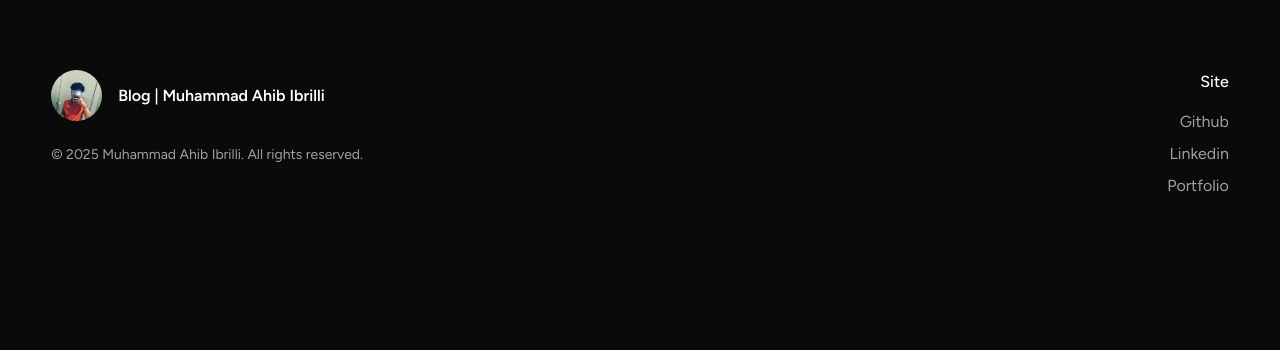
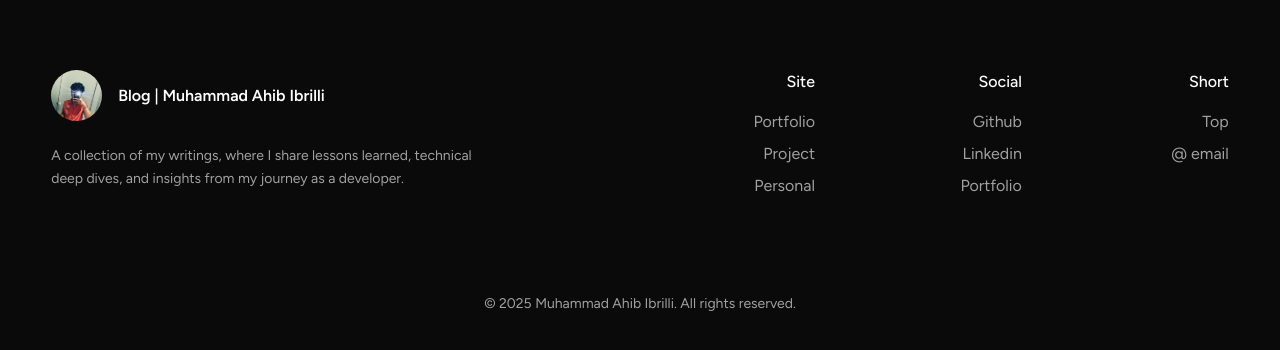
Before and after one commit to brilliahib/blog-brilliahib, a Next.js app: page / in a window 1280 px wide. Shown: the part 1372-1722 px from the top of the page. Before the commit the page ends 1610 px from the top, so only its background shows below. Built offline with nearby package versions, Linux system fonts and the light colour scheme; no server answers.

Commit message:
feat: footer update functionality

```diff
--- a/src/components/molecules/footer/FooterContent.tsx
+++ b/src/components/molecules/footer/FooterContent.tsx
@@ -1,11 +1,17 @@
+"use client";
+
 import Image from "next/image";
 import Link from "next/link";
 
 export default function FooterContent() {
+  const handleScrollTop = () => {
+    window.scrollTo({ top: 0, behavior: "smooth" });
+  };
+
   return (
     <footer className="bg-background mt-20 text-muted-foreground py-10">
-      <div className="flex md:flex-row flex-col md:justify-between pad-x md:gap-0 gap-10">
-        <div className="flex flex-col items-between gap-6">
+      <div className="grid md:grid-cols-2 grid-cols-1 pad-x md:gap-0 gap-10">
+        <div className="flex flex-col gap-6 text-center md:text-left items-center md:items-start">
           <Link href={"/"} className="flex items-center md:gap-4 gap-3">
             <Image
               src={"/images/brilly.jpg"}
@@ -18,12 +24,41 @@ export default function FooterContent() {
               Blog | Muhammad Ahib Ibrilli
             </h1>
           </Link>
-          <span className="text-sm">
-            © 2025 Muhammad Ahib Ibrilli. All rights reserved.
-          </span>
+          <p className="text-sm leading-relaxed max-w-md md:flex hidden">
+            A collection of my writings, where I share lessons learned,
+            technical deep dives, and insights from my journey as a developer.
+          </p>
         </div>
-        <div className="space-y-4 md:text-end text-left">
+        <div className="grid md:grid-cols-3 grid-cols-1 gap-8 text-center md:text-left">
+          <div className="space-y-4 md:text-end text-center">
             <h1 className="text-white font-medium">Site</h1>
+            <div className="flex flex-col gap-2">
+              <Link
+                href={"https://brilliahib.tech"}
+                className="hover:text-white"
+                target="_blank"
+              >
+                Portfolio
+              </Link>
+              <Link
+                href={"https://brilliahib.tech/project"}
+                target="_blank"
+                className="hover:text-white"
+              >
+                Project
+              </Link>
+              <Link
+                href={"https://brilliahib.tech/personal"}
+                target="_blank"
+                className="hover:text-white"
+              >
+                Personal
+              </Link>
+            </div>
+          </div>
+
+          <div className="space-y-4 md:text-end text-center">
+            <h1 className="text-white font-medium">Social</h1>
             <div className="flex flex-col gap-2">
               <Link
                 href={"https://github.com/Brilliahib"}
@@ -50,6 +85,28 @@ export default function FooterContent() {
               </Link>
             </div>
           </div>
+
+          <div className="space-y-4 md:text-end text-center">
+            <h1 className="text-white font-medium">Short</h1>
+            <div className="flex flex-col gap-2">
+              <p
+                onClick={handleScrollTop}
+                className="hover:text-white cursor-pointer"
+              >
+                Top
+              </p>
+              <Link
+                href="mailto:brilliahib21@gmail.com"
+                className="hover:text-white"
+              >
+                @ email
+              </Link>
+            </div>
+          </div>
+        </div>
+      </div>
+      <div className="pad-x text-center text-sm text-muted-foreground md:mt-24 mt-16">
+        © 2025 Muhammad Ahib Ibrilli. All rights reserved.
       </div>
     </footer>
   );
```
Lines whose indentation alone changed are shown as unchanged.
